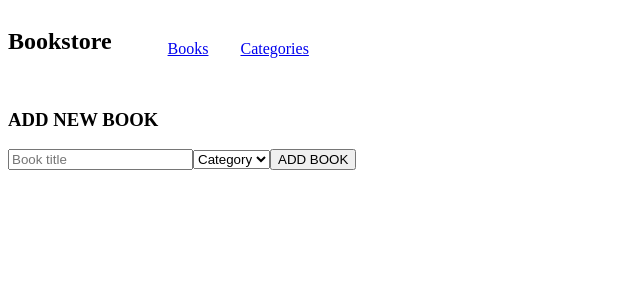
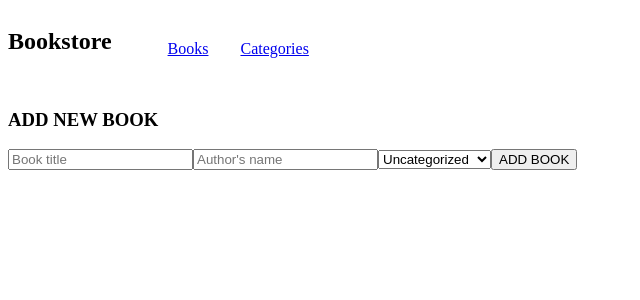
Before and after one commit to basnetlaxmi/bookstore, a React (Create React App) app: page / in a window 1280 px wide. Shown: the top 300 px of the page, without its empty margins (0-640 px from the left). Built offline with nearby package versions, Linux system fonts and the light colour scheme.

Commit message:
Add function for adding book

```diff
--- a/src/components/Book.js
+++ b/src/components/Book.js
@@ -1,20 +1,29 @@
-/* eslint-disable react/prop-types */
 import React from 'react';
+import PropTypes from 'prop-types';
 
 const Book = (props) => {
-  const { book } = props;
+  const {
+    id, title, author, category, handleDeleteProps,
+  } = props;
+  const elementId = `book${id}`;
   return (
-    <li className="single-book">
+    <li className="single-book" id={elementId}>
       <div className="left-side">
         <div className="book-details">
-          <div className="book-category">{book.category}</div>
-          <div className="book-title">{book.title}</div>
-          <div className="book-category">{book.author}</div>
+          <div className="book-category">{category}</div>
+          <div className="book-title">{title}</div>
+          <div className="book-category">{author}</div>
         </div>
         <div className="book-buttons">
           <button type="button" className="comments-btn">Comments</button>
           <div className="separator">|</div>
-          <button type="button" className="remove-btn">Remove</button>
+          <button
+            type="button"
+            className="remove-btn"
+            onClick={() => handleDeleteProps(id)}
+          >
+            Remove
+          </button>
           <div className="separator">|</div>
           <button type="button" className="edit-btn">Edit</button>
         </div>
@@ -29,10 +38,19 @@ const Book = (props) => {
       <div className="sides-separator" />
       <div className="right-side">
         <div className="current-text">Current chapter</div>
-        <div className="current-value">{book.currentChapter}</div>
+        <div className="current-value">{17}</div>
         <button type="button" className="">Update progress</button>
       </div>
     </li>
   );
 };
+
+Book.propTypes = {
+  id: PropTypes.string.isRequired,
+  title: PropTypes.string.isRequired,
+  author: PropTypes.string.isRequired,
+  category: PropTypes.string.isRequired,
+  handleDeleteProps: PropTypes.func.isRequired,
+};
+
 export default Book;
--- a/src/components/BookForm.js
+++ b/src/components/BookForm.js
@@ -1,16 +1,70 @@
-import React from 'react';
+import React, { useState } from 'react';
+import PropTypes from 'prop-types';
 
-const BookForm = () => (
+const BookForm = (props) => {
+  const { addBookProps } = props;
+  const defaultCategory = 'Uncategorized';
+
+  const [state, setState] = useState({
+    title: '',
+    author: '',
+    category: defaultCategory,
+  });
+
+  const handleSubmit = (e) => {
+    e.preventDefault();
+    if (state.title.trim() && state.author.trim() && state.category.trim()) {
+      addBookProps(state.title, state.author, state.category);
+      setState({
+        title: '',
+        author: '',
+        category: defaultCategory,
+      });
+    }
+  };
+
+  const handleChange = (e) => {
+    setState({ ...state, [e.target.name]: e.target.value });
+  };
+
+  return (
     <div className="add-book-form">
       <h3>ADD NEW BOOK</h3>
-    <form>
-      <input type="text" placeholder="Book title" />
-      <select name="Category">
-        <option value="">Category</option>
+      <form onSubmit={handleSubmit}>
+        <input
+          name="title"
+          type="text"
+          placeholder="Book title"
+          onChange={handleChange}
+          value={state.title}
+        />
+
+        <input
+          name="author"
+          type="text"
+          placeholder="Author's name"
+          onChange={handleChange}
+          value={state.author}
+        />
+        <select
+          name="category"
+          onChange={handleChange}
+        >
+
+          <option key="Uncategorized" value="Uncategorized" defaultValue={defaultCategory}>Uncategorized</option>
+          <option key="Action" value="Action">Action</option>
+          <option key="Economy" value="Economy">Economy</option>
+          <option key="Novel" value="Novel">Novel</option>
+          <option key="Science Fiction" value="Science Fiction">Science Fiction</option>
+
         </select>
         <button type="submit">ADD BOOK</button>
       </form>
     </div>
+  );
+};
 
-);
+BookForm.propTypes = {
+  addBookProps: PropTypes.func.isRequired,
+};
 export default BookForm;
```
Lines whose indentation alone changed are shown as unchanged.
